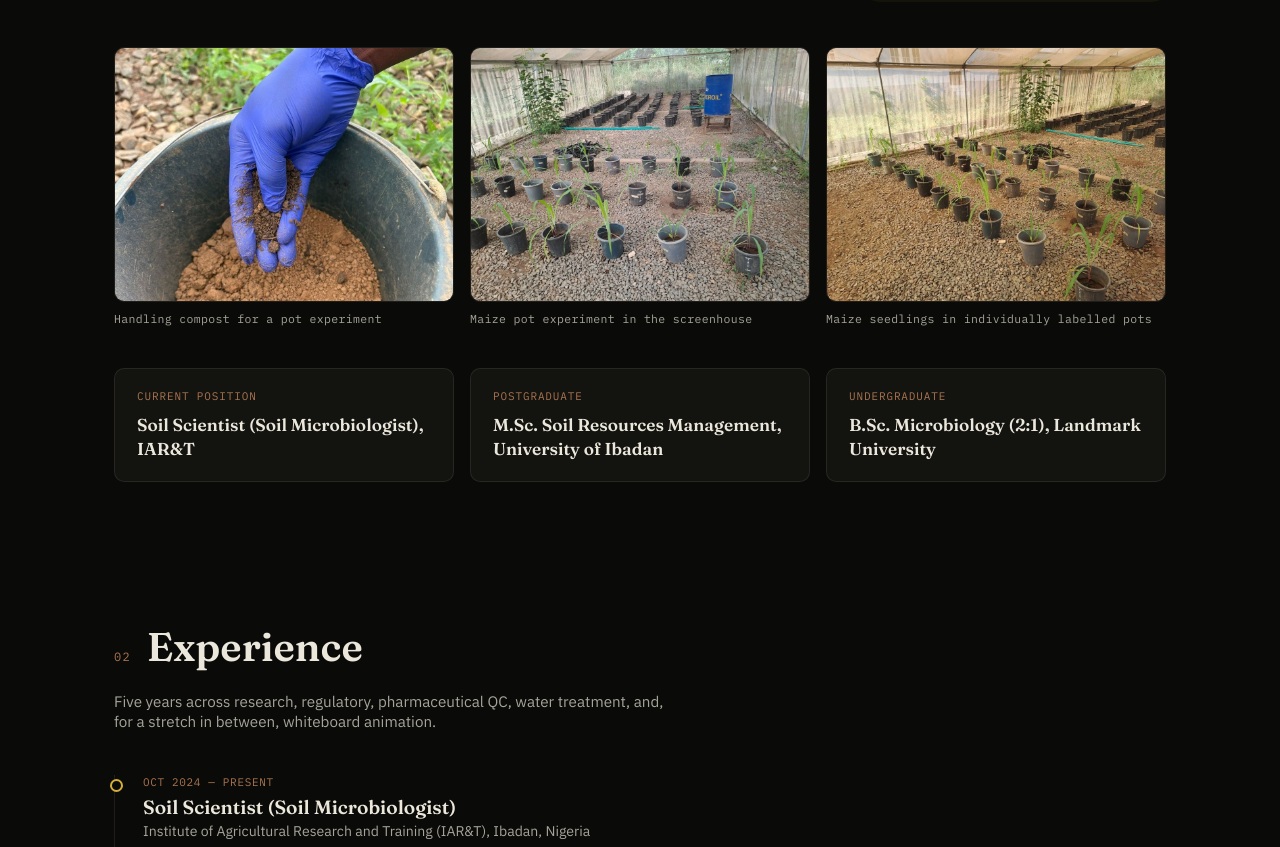
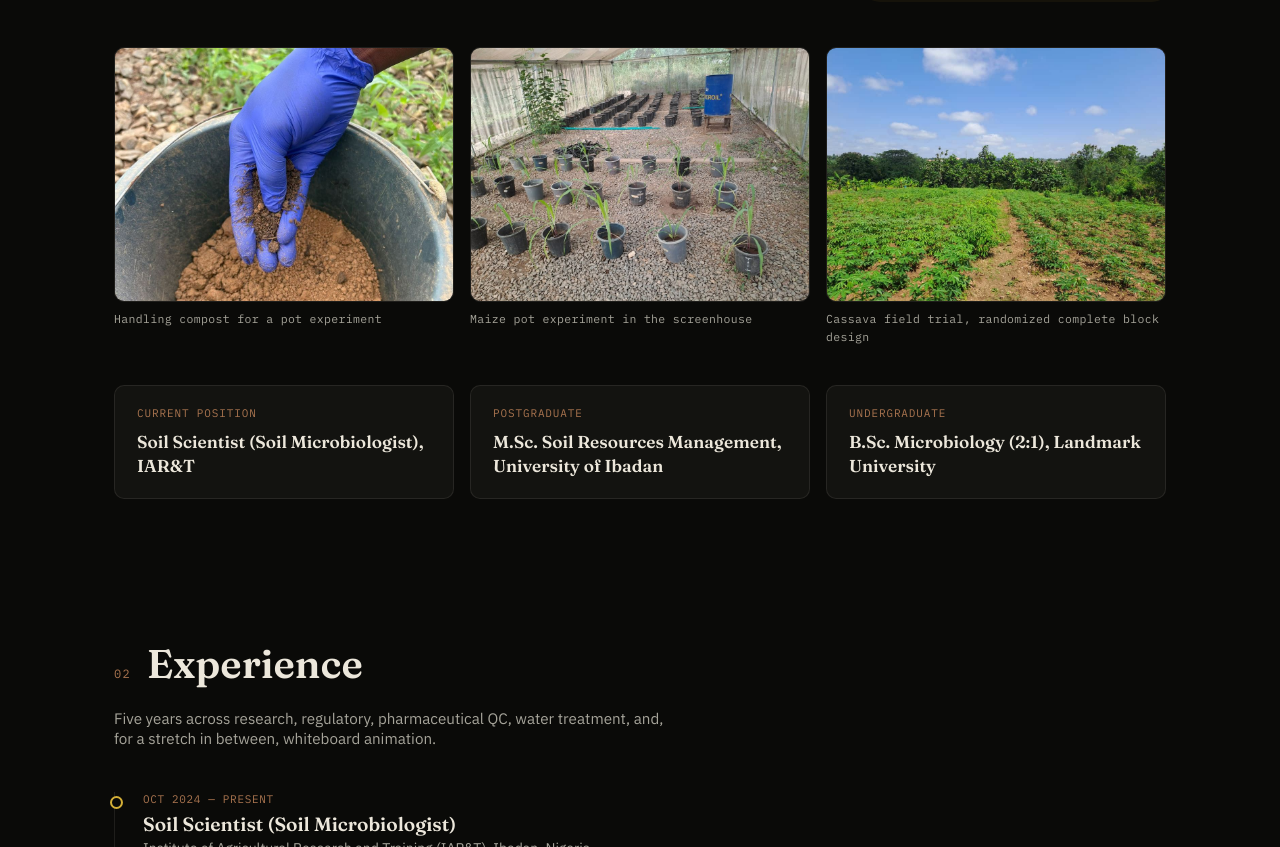
Before and after one commit to jndakotsu/jndakotsu.github.io, a plain HTML site: page index.html in a window 1280 px wide. Shown: the part 1500-2347 px from the top of the page. Drawn offline with Linux system fonts and the light colour scheme.

Commit message:
About: replace right-hand work photo with cassava field trial photo

```diff
--- a/index.html
+++ b/index.html
@@ -365,7 +365,7 @@
     <div class="photo-strip reveal">
       <figure><img src="assets/photos/compost-handling.jpg" alt="A gloved hand holding compost above a bucket in a screenhouse" width="1000" height="750" loading="lazy"><figcaption>Handling compost for a pot experiment</figcaption></figure>
       <figure><img src="assets/photos/screenhouse-wide.jpg" alt="Maize seedlings in labelled pots arranged in rows inside a screenhouse, with more pots behind" width="1000" height="750" loading="lazy"><figcaption>Maize pot experiment in the screenhouse</figcaption></figure>
-      <figure><img src="assets/photos/screenhouse-maize.jpg" alt="Close view of maize seedlings growing in labelled pots on gravel" width="1000" height="750" loading="lazy"><figcaption>Maize seedlings in individually labelled pots</figcaption></figure>
+      <figure><img src="assets/photos/field-site.jpg" alt="Rows of young cassava plants in a field trial, with trees and a blue sky behind" width="1000" height="750" loading="lazy"><figcaption>Cassava field trial, randomized complete block design</figcaption></figure>
     </div>
 
     <div class="about-meta reveal">
```
Also changed, not shown: assets/photos/field-site.jpg (added), assets/photos/screenhouse-maize.jpg (deleted).
